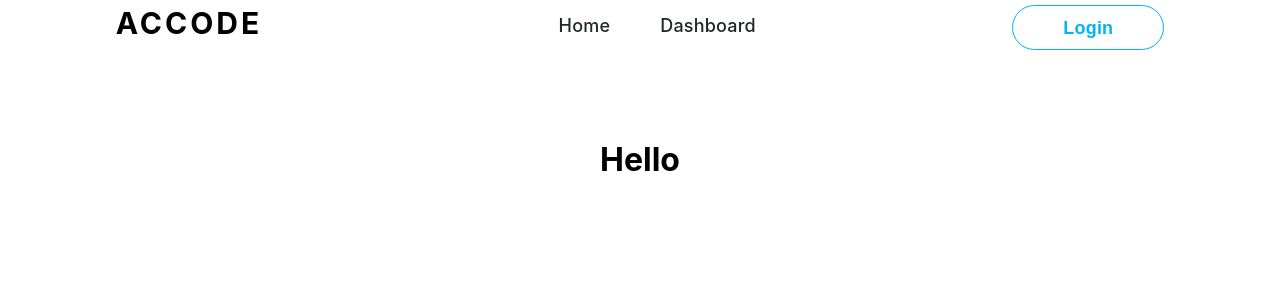
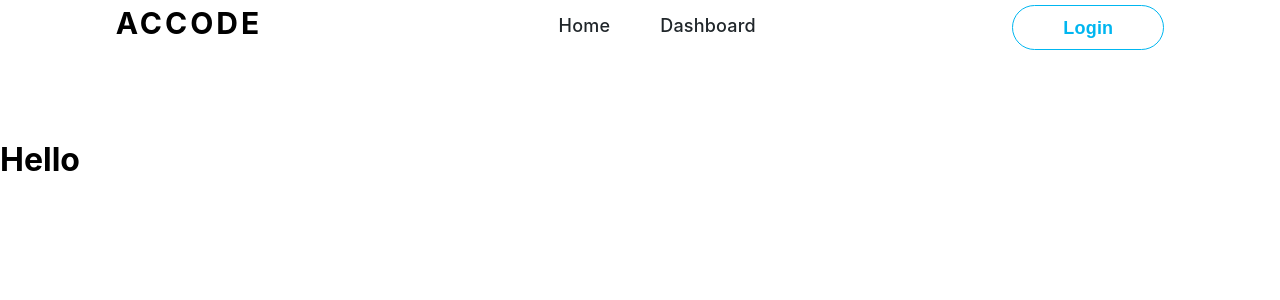
Before and after one commit to accodein/react-dashboard, a React (Create React App) app: page / in a window 1280 px wide. Shown: the top 300 px of the page. Built offline with nearby package versions, Linux system fonts and the light colour scheme.

Commit message:
tested sidebar

```diff
--- a/src/contents/sidebar.js
+++ b/src/contents/sidebar.js
@@ -1,9 +1,10 @@
 import React, { Component } from "react";
+import classes from "./styles/sidebar.module.scss";
 
 class Sidebar extends Component {
   render() {
     return (
-      <div>
+      <div className={classes.Sidebar}>
         <h1>Hello</h1>
       </div>
     );
--- /dev/null
+++ b/src/contents/styles/sidebar.module.scss
@@ -0,0 +1,4 @@
+.Sidebar{
+    position: absolute;
+    left: 0;
+}
```
